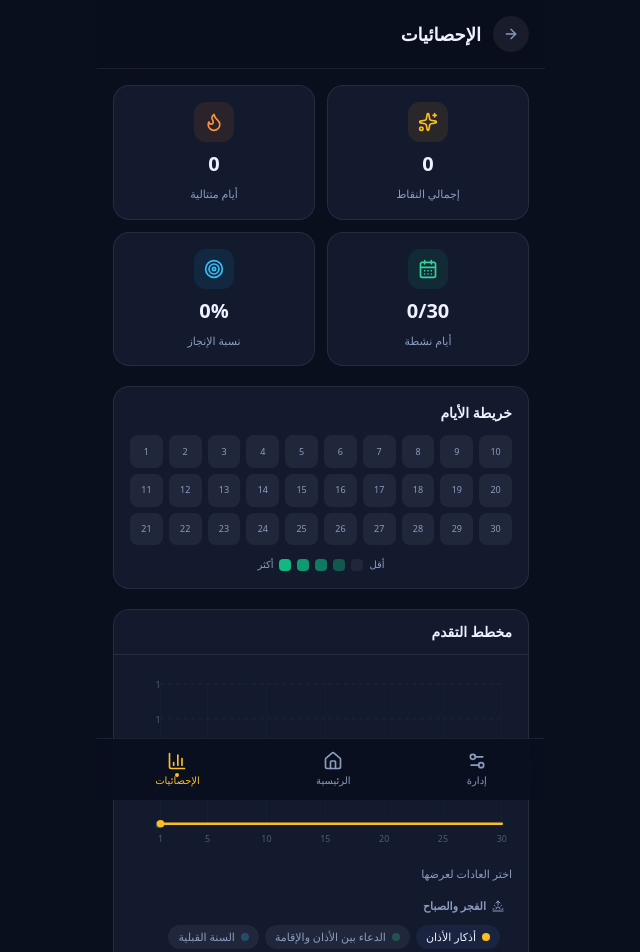
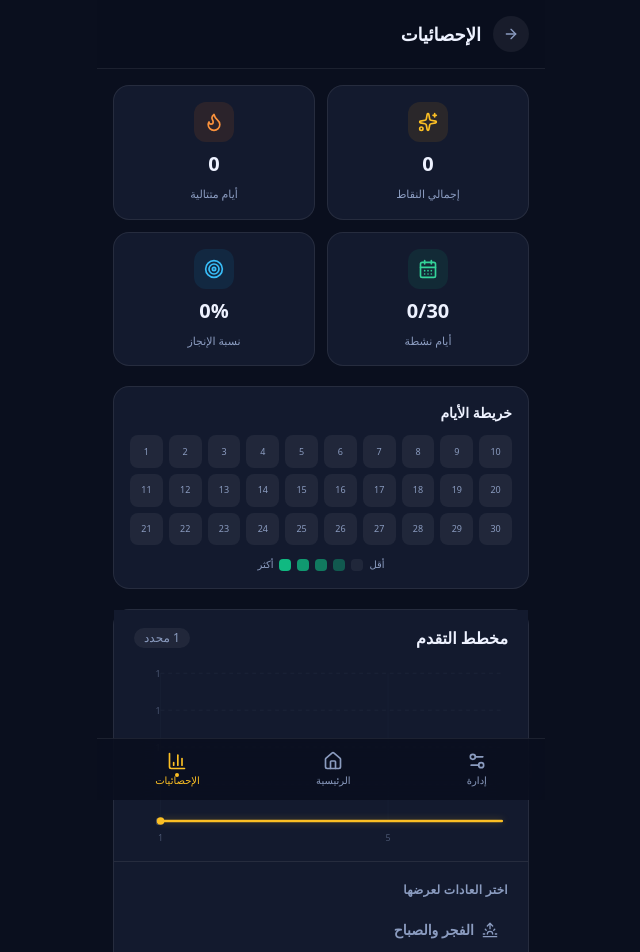
Before and after one commit to Malik-O/ramadan-habbits-tracker, a Next.js app: page /stats in a window 1280 px wide. Shown: the top 952 px of the page, without its empty margins (319-959 px from the left). Built offline with nearby package versions, Linux system fonts and the light colour scheme.

Commit message:
make the chart better in design

```diff
--- a/components/stats/HabitLineChart.tsx
+++ b/components/stats/HabitLineChart.tsx
@@ -1,6 +1,6 @@
 "use client";
 
-import { useState, useMemo } from "react";
+import { useState, useMemo, useRef, useEffect } from "react";
 import { motion, AnimatePresence } from "framer-motion";
 import { getIconComponent } from "@/utils/iconMap";
 import type { HabitCategory } from "@/constants/habits";
@@ -14,6 +14,11 @@ const LINE_COLORS = [
   "#a78bfa", "#fb923c", "#22d3ee", "#f87171",
   "#4ade80", "#e879f9", "#facc15", "#818cf8",
 ];
+
+/** Page header height: py-4 (32px) + h-9 (36px) + border (1px) */
+const HEADER_H = 69;
+
+/* ─── Types ─── */
 
 interface HabitOption {
   id: string;
@@ -34,11 +39,12 @@ interface HabitLineChartProps {
   trackerState: TrackerState;
 }
 
+/* ─── Main Component ─── */
+
 export default function HabitLineChart({
   categories,
   trackerState,
 }: HabitLineChartProps) {
-  /** Build grouped list of habits by category */
   const categoryGroups: CategoryGroup[] = useMemo(() => {
     let colorIdx = 0;
     return categories.map((cat) => ({
@@ -58,7 +64,6 @@ export default function HabitLineChart({
     }));
   }, [categories]);
 
-  /** Flat list for easy lookup */
   const allHabits = useMemo(
     () => categoryGroups.flatMap((g) => g.habits),
     [categoryGroups]
@@ -81,28 +86,64 @@ export default function HabitLineChart({
   const toggleCategory = (group: CategoryGroup) => {
     setSelectedIds((prev) => {
       const next = new Set(prev);
-      const allSelected = group.habits.every((h) => next.has(h.id));
+      const allOn = group.habits.every((h) => next.has(h.id));
       for (const h of group.habits) {
-        if (allSelected) next.delete(h.id);
+        if (allOn) next.delete(h.id);
         else next.add(h.id);
       }
       return next;
     });
   };
 
-  /** Compute cumulative data for selected habits */
+  /* ── Scroll-driven expansion ── */
+  const cardRef = useRef<HTMLDivElement>(null);
+  const chartRef = useRef<HTMLDivElement>(null);
+  const [isExpanded, setIsExpanded] = useState(false);
+
+  useEffect(() => {
+    const card = cardRef.current;
+    if (!card) return;
+    let ticking = false;
+    const onScroll = () => {
+      if (ticking) return;
+      ticking = true;
+      requestAnimationFrame(() => {
+        const rect = card.getBoundingClientRect();
+        const chartH = chartRef.current?.offsetHeight ?? 200;
+        const topPast = rect.top <= HEADER_H;
+        const enoughRoom = rect.bottom - HEADER_H > chartH + 60;
+        setIsExpanded(topPast && enoughRoom);
+        ticking = false;
+      });
+    };
+    window.addEventListener("scroll", onScroll, { passive: true });
+    return () => window.removeEventListener("scroll", onScroll);
+  }, []);
+
+  /* ── Trim chart to last tracked day ── */
+  const lastTrackedDay = useMemo(() => {
+    for (let d = TOTAL_DAYS - 1; d >= 0; d--) {
+      const rec = trackerState[d];
+      if (rec && Object.values(rec).some(isHabitCompleted)) return d;
+    }
+    return 0;
+  }, [trackerState]);
+
+  const visibleDays = Math.max(7, Math.min(lastTrackedDay + 3, TOTAL_DAYS));
+
+  /* ── Cumulative chart data (trimmed) ── */
   const chartData = useMemo(() => {
     const selected = allHabits.filter((h) => selectedIds.has(h.id));
     return selected.map((habit) => {
-      let cumulative = 0;
-      const points = Array.from({ length: TOTAL_DAYS }, (_, d) => {
-        const record = trackerState[d];
-        if (record && isHabitCompleted(record[habit.id])) cumulative++;
-        return cumulative;
+      let cum = 0;
+      const points = Array.from({ length: visibleDays }, (_, d) => {
+        const rec = trackerState[d];
+        if (rec && isHabitCompleted(rec[habit.id])) cum++;
+        return cum;
       });
       return { ...habit, points };
     });
-  }, [allHabits, selectedIds, trackerState]);
+  }, [allHabits, selectedIds, trackerState, visibleDays]);
 
   const maxValue = useMemo(
     () => Math.max(1, ...chartData.flatMap((d) => d.points)),
@@ -110,33 +151,74 @@ export default function HabitLineChart({
   );
 
   return (
-    <div className="rounded-2xl border border-theme-border bg-theme-card">
-      <h3 className="border-b border-theme-border px-4 py-3 text-sm font-semibold text-theme-primary">
-        مخطط التقدم
-      </h3>
-
-      {/* SVG chart */}
-      <div className="px-4 pt-4">
-        <ChartArea chartData={chartData} maxValue={maxValue} />
+    <div
+      ref={cardRef}
+      className="border border-theme-border bg-theme-card"
+      style={{
+        marginLeft: isExpanded ? "-1rem" : 0,
+        marginRight: isExpanded ? "-1rem" : 0,
+        borderRadius: isExpanded ? 0 : "1rem",
+        transition:
+          "margin 350ms cubic-bezier(.4,0,.2,1), border-radius 350ms cubic-bezier(.4,0,.2,1)",
+      }}
+    >
+      {/* ── Sticky chart header ── */}
+      <div
+        ref={chartRef}
+        className="sticky z-30 border-b border-theme-border bg-theme-card"
+        style={{ top: HEADER_H }}
+      >
+        <ChartHeader selectedCount={selectedIds.size} />
+        <div className="px-4 pb-3">
+          <ChartArea
+            chartData={chartData}
+            maxValue={maxValue}
+            visibleDays={visibleDays}
+          />
+        </div>
       </div>
 
-      {/* Habit toggles grouped by category */}
-      <div className="p-4">
-        <p className="mb-3 text-[11px] font-medium text-theme-secondary">
+      {/* ── Habit toggles ── */}
+      <div className="p-5">
+        <p className="mb-4 text-xs font-semibold text-theme-secondary tracking-wide">
           اختر العادات لعرضها
         </p>
-        <div className="flex flex-col gap-3">
-          {categoryGroups.map((group) => (
+        <div className="flex flex-col gap-4">
+          {categoryGroups.map((group, i) => (
+            <motion.div
+              key={group.id}
+              initial={{ opacity: 0, x: -12 }}
+              animate={{ opacity: 1, x: 0 }}
+              transition={{ delay: 0.05 * i, duration: 0.3 }}
+            >
               <CategoryChipGroup
-              key={group.id}
                 group={group}
                 selectedIds={selectedIds}
                 onToggleHabit={toggleHabit}
                 onToggleCategory={() => toggleCategory(group)}
               />
+            </motion.div>
           ))}
         </div>
       </div>
+    </div>
+  );
+}
+
+/* ─── Chart Header ─── */
+
+function ChartHeader({ selectedCount }: { selectedCount: number }) {
+  return (
+    <div className="flex items-center justify-between px-5 pt-4 pb-2">
+      <h3 className="text-base font-bold text-theme-primary">مخطط التقدم</h3>
+      <motion.span
+        key={selectedCount}
+        initial={{ scale: 0.8, opacity: 0 }}
+        animate={{ scale: 1, opacity: 1 }}
+        className="rounded-full bg-theme-subtle px-2.5 py-0.5 text-xs font-medium text-theme-secondary"
+      >
+        {selectedCount} محدد
+      </motion.span>
     </div>
   );
 }
@@ -161,40 +243,39 @@ function CategoryChipGroup({
 
   return (
     <div>
-      {/* Category header chip */}
       <button
         onClick={onToggleCategory}
-        className={`mb-1.5 flex items-center gap-1.5 rounded-lg px-2 py-1 text-[11px] font-semibold transition-all ${
+        className={`mb-2 flex items-center gap-2 rounded-lg px-2.5 py-1.5 text-sm font-bold transition-all duration-200 ${
           allSelected
             ? "text-amber-400"
             : "text-theme-secondary hover:text-theme-primary"
         }`}
       >
-        <Icon className="h-3 w-3" />
+        <Icon className="h-4 w-4" />
         {group.name}
       </button>
 
-      {/* Habit chips */}
-      <div className="flex flex-wrap gap-1.5 pr-3">
+      <div className="flex flex-wrap gap-2 pr-3">
         {group.habits.map((habit) => {
-          const isActive = selectedIds.has(habit.id);
+          const active = selectedIds.has(habit.id);
           return (
             <motion.button
               key={habit.id}
               onClick={() => onToggleHabit(habit.id)}
-              whileTap={{ scale: 0.95 }}
-              className={`flex items-center gap-1.5 rounded-full px-2.5 py-1 text-[11px] font-medium transition-all ${
-                isActive
-                  ? "bg-theme-card-hover text-theme-primary"
+              whileTap={{ scale: 0.93 }}
+              whileHover={{ scale: 1.03 }}
+              layout
+              className={`flex items-center gap-2 rounded-full px-3 py-1.5 text-sm font-medium transition-all duration-200 ${
+                active
+                  ? "bg-theme-card-hover text-theme-primary shadow-sm"
                   : "bg-theme-subtle text-theme-secondary hover:bg-theme-card-hover"
               }`}
             >
-              <span
-                className="inline-block h-2 w-2 rounded-full transition-opacity"
-                style={{
-                  backgroundColor: habit.color,
-                  opacity: isActive ? 1 : 0.25,
-                }}
+              <motion.span
+                className="inline-block h-2.5 w-2.5 rounded-full"
+                style={{ backgroundColor: habit.color }}
+                animate={{ opacity: active ? 1 : 0.25, scale: active ? 1 : 0.8 }}
+                transition={{ duration: 0.2 }}
               />
               {habit.label}
             </motion.button>
@@ -208,27 +289,24 @@ function CategoryChipGroup({
 /* ─── Chart Area (SVG) ─── */
 
 const CHART_W = 300;
-const CHART_H = 140;
-const PAD_L = 24;
-const PAD_R = 8;
-const PAD_T = 10;
-const PAD_B = 20;
-const INNER_W = CHART_W - PAD_L - PAD_R;
-const INNER_H = CHART_H - PAD_T - PAD_B;
-
-/** Day labels to show on x-axis */
-const X_LABELS = [1, 5, 10, 15, 20, 25, 30];
+const CHART_H = 150;
+const PAD = { l: 24, r: 8, t: 12, b: 22 };
+const INNER_W = CHART_W - PAD.l - PAD.r;
+const INNER_H = CHART_H - PAD.t - PAD.b;
+const X_TICKS = [1, 5, 10, 15, 20, 25, 30];
 
 interface ChartAreaProps {
   chartData: { id: string; color: string; label: string; points: number[] }[];
   maxValue: number;
+  visibleDays: number;
 }
 
-function ChartArea({ chartData, maxValue }: ChartAreaProps) {
-  const xScale = (d: number) => PAD_L + (d / (TOTAL_DAYS - 1)) * INNER_W;
-  const yScale = (v: number) => PAD_T + INNER_H - (v / maxValue) * INNER_H;
+function ChartArea({ chartData, maxValue, visibleDays }: ChartAreaProps) {
+  const xScale = (d: number) => PAD.l + (d / (visibleDays - 1)) * INNER_W;
+  const yScale = (v: number) => PAD.t + INNER_H - (v / maxValue) * INNER_H;
 
   const gridSteps = [0, 0.25, 0.5, 0.75, 1];
+  const xLabels = X_TICKS.filter((d) => d <= visibleDays);
 
   return (
     <svg
@@ -236,46 +314,62 @@ function ChartArea({ chartData, maxValue }: ChartAreaProps) {
       className="w-full"
       preserveAspectRatio="xMidYMid meet"
     >
-      {/* Horizontal grid lines */}
+      {/* Gradient defs */}
+      <defs>
+        {chartData.map((s) => (
+          <linearGradient
+            key={`g-${s.id}`}
+            id={`grad-${s.id}`}
+            x1="0"
+            x2="0"
+            y1="0"
+            y2="1"
+          >
+            <stop offset="0%" stopColor={s.color} stopOpacity={0.25} />
+            <stop offset="100%" stopColor={s.color} stopOpacity={0} />
+          </linearGradient>
+        ))}
+      </defs>
+
+      {/* Horizontal grid */}
       {gridSteps.map((pct, i) => {
         const y = yScale(pct * maxValue);
-        const label = Math.round(pct * maxValue);
         return (
           <g key={i}>
             <line
-              x1={PAD_L}
+              x1={PAD.l}
               y1={y}
-              x2={CHART_W - PAD_R}
+              x2={CHART_W - PAD.r}
               y2={y}
               className="stroke-theme-secondary"
-              strokeOpacity={0.12}
+              strokeOpacity={0.1}
               strokeWidth={0.5}
               strokeDasharray="3 3"
             />
             <text
-              x={PAD_L - 4}
+              x={PAD.l - 4}
               y={y + 3}
               textAnchor="end"
               className="fill-theme-secondary"
               fontSize={7}
-              opacity={0.5}
+              opacity={0.45}
             >
-              {label}
+              {Math.round(pct * maxValue)}
             </text>
           </g>
         );
       })}
 
-      {/* Vertical grid lines + X-axis day labels */}
-      {X_LABELS.map((day) => {
+      {/* X-axis labels */}
+      {xLabels.map((day) => {
         const x = xScale(day - 1);
         return (
           <g key={day}>
             <line
               x1={x}
-              y1={PAD_T}
+              y1={PAD.t}
               x2={x}
-              y2={PAD_T + INNER_H}
+              y2={PAD.t + INNER_H}
               className="stroke-theme-secondary"
               strokeOpacity={0.06}
               strokeWidth={0.5}
@@ -286,7 +380,7 @@ function ChartArea({ chartData, maxValue }: ChartAreaProps) {
               textAnchor="middle"
               className="fill-theme-secondary"
               fontSize={7}
-              opacity={0.5}
+              opacity={0.45}
             >
               {day}
             </text>
@@ -294,48 +388,55 @@ function ChartArea({ chartData, maxValue }: ChartAreaProps) {
         );
       })}
 
-      {/* Lines */}
+      {/* Area fills + Lines */}
       <AnimatePresence>
         {chartData.map((series) => {
-          const pathD = series.points
-            .map((val, i) => {
-              const x = xScale(i);
-              const y = yScale(val);
-              return `${i === 0 ? "M" : "L"} ${x} ${y}`;
-            })
-            .join(" ");
+          const linePath = buildLinePath(series.points, xScale, yScale);
+          const areaPath = buildAreaPath(series.points, xScale, yScale);
 
           return (
+            <g key={series.id}>
+              {/* Gradient fill */}
               <motion.path
-              key={series.id}
-              d={pathD}
+                d={areaPath}
+                fill={`url(#grad-${series.id})`}
+                initial={{ opacity: 0 }}
+                animate={{ opacity: 1 }}
+                exit={{ opacity: 0 }}
+                transition={{ duration: 0.5 }}
+              />
+              {/* Line */}
+              <motion.path
+                d={linePath}
                 fill="none"
                 stroke={series.color}
                 strokeWidth={2}
                 strokeLinecap="round"
                 strokeLinejoin="round"
+                style={{
+                  filter: `drop-shadow(0 0 3px ${series.color}50)`,
+                }}
                 initial={{ pathLength: 0, opacity: 0 }}
                 animate={{ pathLength: 1, opacity: 1 }}
                 exit={{ opacity: 0 }}
                 transition={{ duration: 0.8, ease: "easeOut" }}
               />
+            </g>
           );
         })}
       </AnimatePresence>
 
-      {/* Dots at latest active day */}
+      {/* End dots */}
       {chartData.map((series) => {
         const lastIdx = series.points.reduce(
           (acc, val, i) => (val > 0 ? i : acc),
           0
         );
-        const cx = xScale(lastIdx);
-        const cy = yScale(series.points[lastIdx]);
         return (
           <motion.circle
             key={`dot-${series.id}`}
-            cx={cx}
-            cy={cy}
+            cx={xScale(lastIdx)}
+            cy={yScale(series.points[lastIdx])}
             r={3}
             fill={series.color}
             initial={{ scale: 0, opacity: 0 }}
@@ -347,3 +448,25 @@ function ChartArea({ chartData, maxValue }: ChartAreaProps) {
     </svg>
   );
 }
+
+/* ─── SVG path helpers ─── */
+
+function buildLinePath(
+  points: number[],
+  xScale: (d: number) => number,
+  yScale: (v: number) => number
+): string {
+  return points
+    .map((v, i) => `${i === 0 ? "M" : "L"} ${xScale(i)} ${yScale(v)}`)
+    .join(" ");
+}
+
+function buildAreaPath(
+  points: number[],
+  xScale: (d: number) => number,
+  yScale: (v: number) => number
+): string {
+  const line = buildLinePath(points, xScale, yScale);
+  const last = points.length - 1;
+  return `${line} L ${xScale(last)} ${yScale(0)} L ${xScale(0)} ${yScale(0)} Z`;
+}
```
Lines whose indentation alone changed are shown as unchanged.
